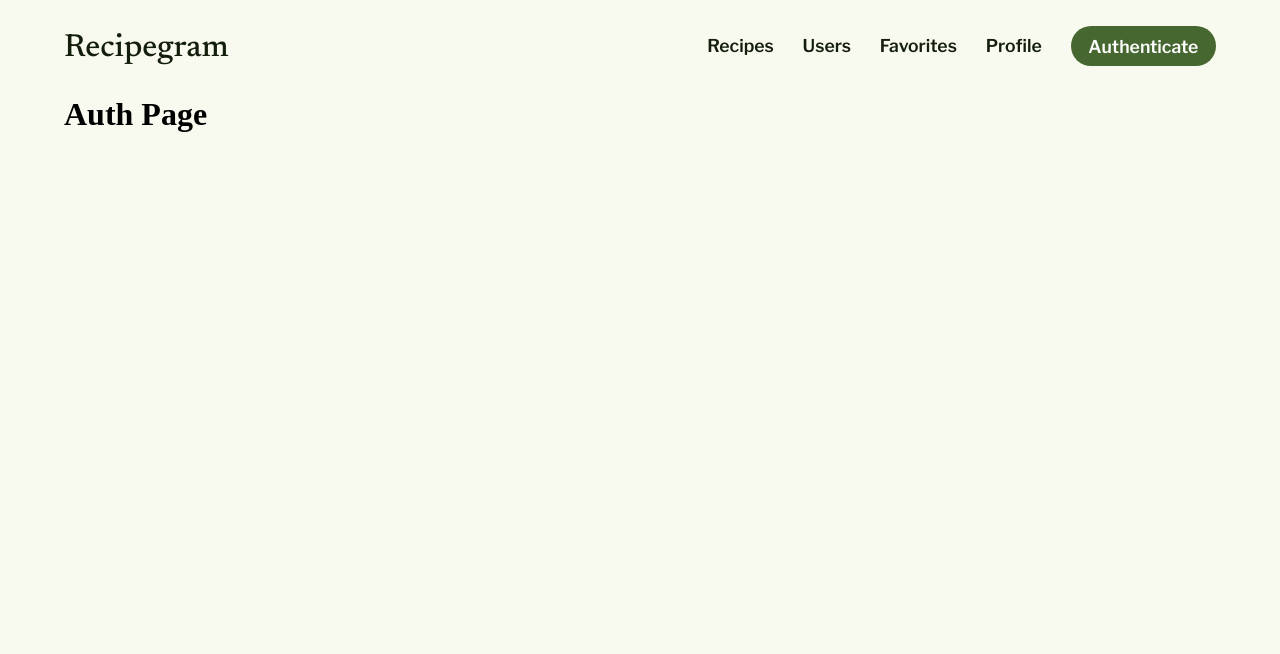
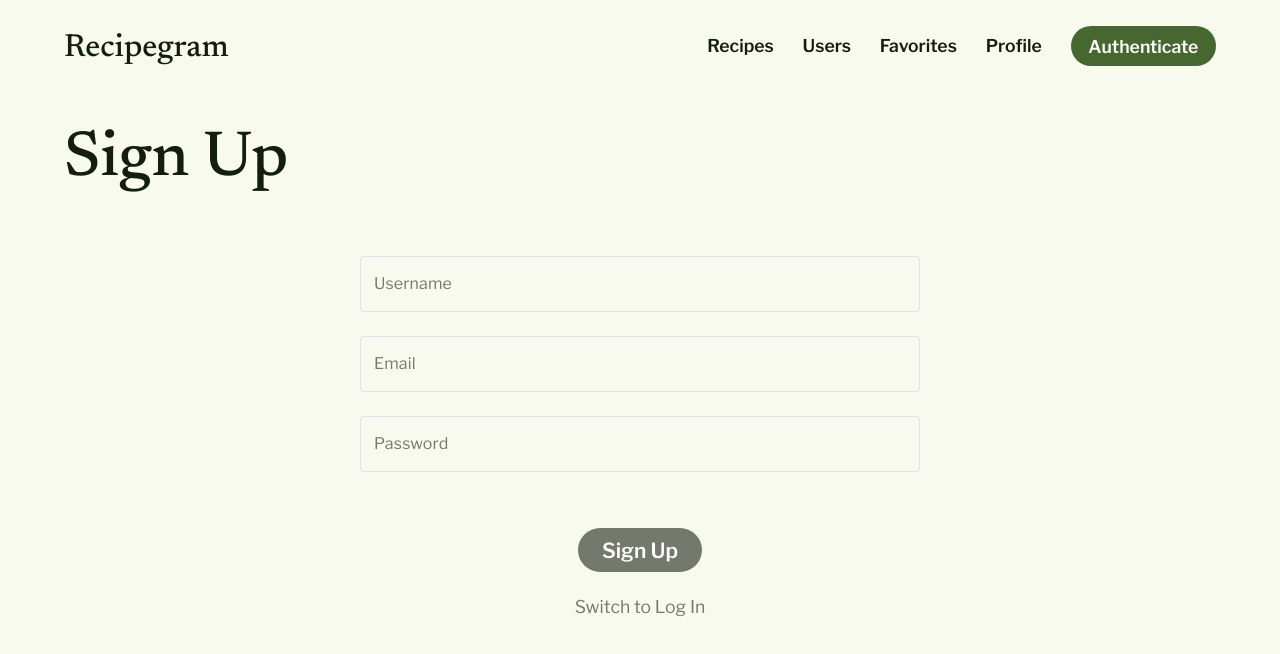
Before and after one commit to inwut/pwa_app, a React (Vite) app in the folder frontend/: page /auth in a window 1280 px wide. Shown: the top 654 px of the page. Built offline with nearby package versions, Linux system fonts and the light colour scheme.

Commit message:
add AuthPage and refactor

```diff
--- a/frontend/package.json
+++ b/frontend/package.json
@@ -16,6 +16,7 @@
     "@mui/material": "^6.4.3",
     "react": "^19.0.0",
     "react-dom": "^19.0.0",
+    "react-hook-form": "^7.54.2",
     "react-router-dom": "^7.1.5"
   },
   "devDependencies": {
--- a/frontend/src/App.css
+++ b/frontend/src/App.css
@@ -2,6 +2,15 @@
     padding: 6rem 2rem 1.7rem 2rem;
     min-height: 100vh;
     background-color: #F9FAEF;
+}
+
+.form {
+    display: flex;
+    flex-direction: column;
+    align-items: center;
+    gap: 1.5rem;
+    padding-top: 2rem;
+    width: 100%;
 }
 
 .text--primary {
--- a/frontend/src/App.jsx
+++ b/frontend/src/App.jsx
@@ -39,7 +39,7 @@ function App() {
           <Route path="users" element={<UsersPage />} />
           <Route
             path="profile/:userId/followings"
-            element={<UsersPage type="followings" />}
+            element={<UsersPage type="following" />}
           />
           <Route
             path="profile/:userId/followers"
--- a/frontend/src/common/components/formElements/Button.css
+++ b/frontend/src/common/components/formElements/Button.css
@@ -3,6 +3,11 @@
     justify-content: center;
     align-items: center;
     gap: 0.2rem;
+}
+
+.button--filled:disabled {
+    background-color: #74796D;
+    pointer-events: none;
 }
 
 .button--medium {
@@ -26,6 +31,10 @@
     transition: transform 0.3s ease;
 }
 
+.button--filled.button--large {
+    padding: 0.6rem 1.5rem;
+}
+
 .button--transparent {
     font-weight: 400;
     color: #74796D;
--- a/frontend/src/common/components/formElements/Button.jsx
+++ b/frontend/src/common/components/formElements/Button.jsx
@@ -2,16 +2,26 @@ import React from "react";
 
 import "./Button.css";
 
-const Button = ({ type, text, icon, size, filled, onClick, disabled }) => {
+const Button = ({
+  type,
+  text,
+  icon,
+  size,
+  filled,
+  onClick,
+  disabled,
+  classNames,
+}) => {
   return (
     <button
-      type={type}
+      type={type ? type : "button"}
       onClick={onClick}
       disabled={disabled}
       className={`button text--primary
         ${size === "large" ? "button--large" : "button--medium"}
         ${filled ? "button--filled" : "button--transparent"}
-        ${!text && icon && "button--icon"}`}
+        ${!text && icon && "button--icon"}
+        ${classNames}`}
     >
       {text} {icon}
     </button>
--- /dev/null
+++ b/frontend/src/users/pages/AuthPage.css
@@ -0,0 +1,40 @@
+.form label, .form input {
+    font-family: "Libre Franklin", serif;
+    font-optical-sizing: auto;
+    font-style: normal;
+    color: #74796D;
+}
+
+.form input {
+    color: #141E0C;
+}
+
+.form label.Mui-focused {
+    color: #476730;
+}
+
+.form .Mui-underline:after {
+    border-bottom-color: #476730;
+}
+
+.form .MuiOutlinedInput-root fieldset {
+    border-color: #E0E3E7;
+}
+
+.form .MuiOutlinedInput-root:hover fieldset {
+    border-color: #476730;
+}
+
+.form .MuiOutlinedInput-root.Mui-focused fieldset {
+    border-color: #476730;
+}
+
+.form__auth-button {
+    margin-top: 2rem;
+}
+
+@media(min-width: 670px) {
+    .form div.MuiFormControl-root {
+        width: 35rem;
+    }
+}
--- a/frontend/src/users/pages/AuthPage.jsx
+++ b/frontend/src/users/pages/AuthPage.jsx
@@ -1,6 +1,104 @@
-import React from 'react';
+import React, { useState } from "react";
+import { useForm } from "react-hook-form";
+
+import "./AuthPage.css";
+import PageHeader from "../../common/components/pageElements/PageHeader.jsx";
+import PageTitle from "../../common/components/pageElements/PageTitle.jsx";
+import Button from "../../common/components/formElements/Button.jsx";
+import TextField from "@mui/material/TextField";
+
 const AuthPage = () => {
-    return <h1>Auth Page</h1>
-}
+  const [signUpMode, setSignUpMode] = useState(true);
+  const {
+    register,
+    handleSubmit,
+    unregister,
+    formState: { errors, isValid },
+  } = useForm({
+    mode: "onChange",
+  });
+
+  const switchModeHandler = () => {
+    setSignUpMode((prevState) => !prevState);
+    unregister("username");
+  };
+
+  const onSubmit = (data) => {
+    console.log(data);
+  };
+
+  return (
+    <>
+      <PageHeader>
+        <PageTitle text={signUpMode ? "Sign Up" : "Log In"} />
+      </PageHeader>
+      <form
+        className="form form--auth"
+        noValidate
+        onSubmit={handleSubmit(onSubmit)}
+      >
+        {signUpMode && (
+          <TextField
+            label="Username"
+            {...register("username", {
+              required: "Username is required.",
+              minLength: {
+                value: 3,
+                message: "Username should be minimum of 2 symbols.",
+              },
+            })}
+            error={!!errors.username}
+            helperText={errors.username?.message}
+            autoComplete="off"
+            fullWidth
+          />
+        )}
+        <TextField
+          label="Email"
+          {...register("email", {
+            required: "Email is required.",
+            pattern: {
+              value: /^[\w-.]+@([\w-]+\.)+[\w-]{2,4}$/,
+              message: "Incorrect email address.",
+            },
+          })}
+          error={!!errors.email}
+          helperText={errors.email?.message}
+          autoComplete="email"
+          fullWidth
+        />
+        <TextField
+          label="Password"
+          type="password"
+          {...register("password", {
+            required: "Password is required.",
+            minLength: {
+              value: 6,
+              message: "Password should be minimum of 6 symbols.",
+            },
+          })}
+          error={!!errors.password}
+          helperText={errors.password?.message}
+          autoComplete={signUpMode ? "new-password" : "off"}
+          fullWidth
+        />
+        <Button
+          classNames="form__auth-button"
+          text={signUpMode ? "Sign Up" : "Log In"}
+          size="large"
+          type="submit"
+          filled
+          disabled={!isValid}
+        />
+        <Button
+          classNames="form__switch-button"
+          text={`Switch to ${signUpMode ? "Log In" : "Sign Up"}`}
+          type="button"
+          onClick={switchModeHandler}
+        />
+      </form>
+    </>
+  );
+};
 
 export default AuthPage;
--- a/frontend/src/users/pages/UsersPage.jsx
+++ b/frontend/src/users/pages/UsersPage.jsx
@@ -29,7 +29,7 @@ const UsersPage = ({ type }) => {
     <>
       <PageHeader>
         {type === "followings" ? (
-          <PageTitle text="Followings" />
+          <PageTitle text="Following" />
         ) : type === "followers" ? (
           <PageTitle text="Followers" />
         ) : (
```
Also changed, not shown: 1 other file (tests, documents, lock files or other folders).
